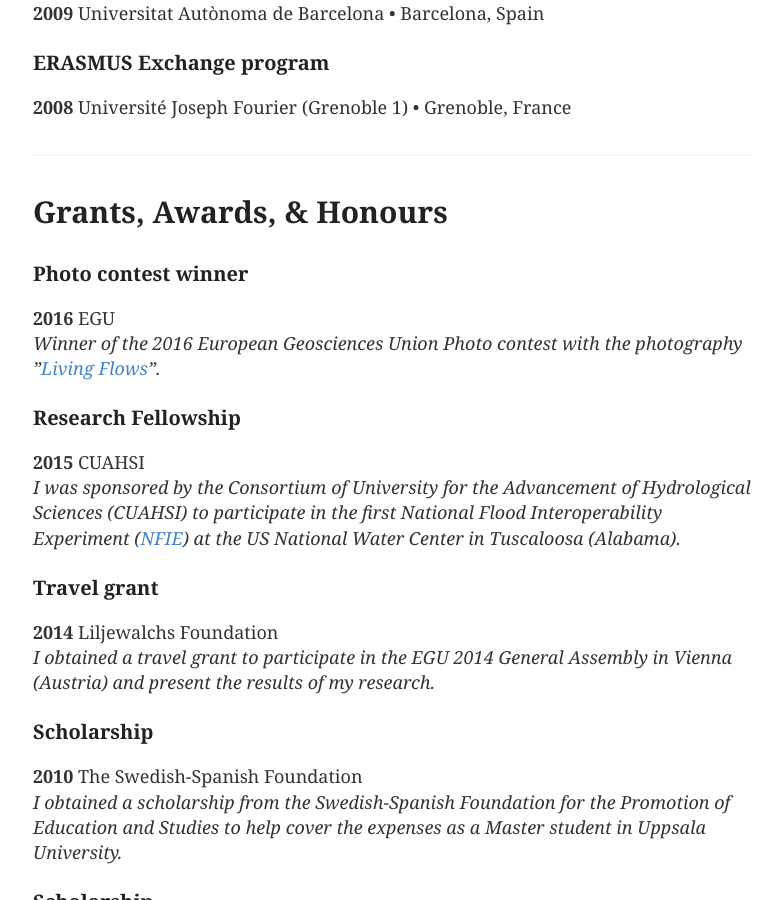
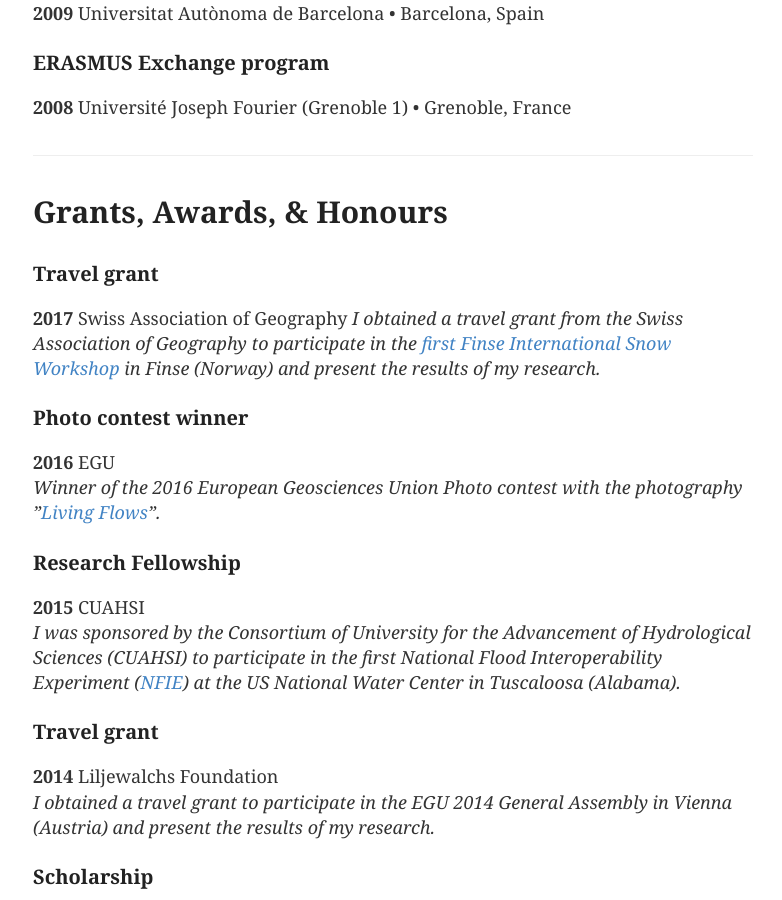
Before and after one commit to GironsLopez/GironsLopez.github.io, a Jekyll site: the page built from cv/index.md, in a window 1280 px wide and 900 px high, scrolled down 1970 px. Shown: the whole window, without its empty margins (247-1029 px from the left). Built offline with Jekyll 4.4.1, drawn with Linux system fonts in a browser that asks for light colours.

Commit message:
Update Grants section
Add first Finse International Snow Workshop

```diff
--- a/cv/index.md
+++ b/cv/index.md
@@ -56,6 +56,10 @@
 <div class="line-separator"></div>
 
 # Grants, Awards, & Honours
+
+### Travel grant
+**2017** Swiss Association of Geography
+*I obtained a travel grant from the Swiss Association of Geography to participate in the [first Finse International Snow Workshop](http://www.mn.uio.no/geo/english/research/projects/escymo/snowhow_escymo_workshop_flyer.pdf){:target="_blank"} in Finse (Norway) and present the results of my research.*
 
 ### Photo contest winner
 **2016** EGU
```
